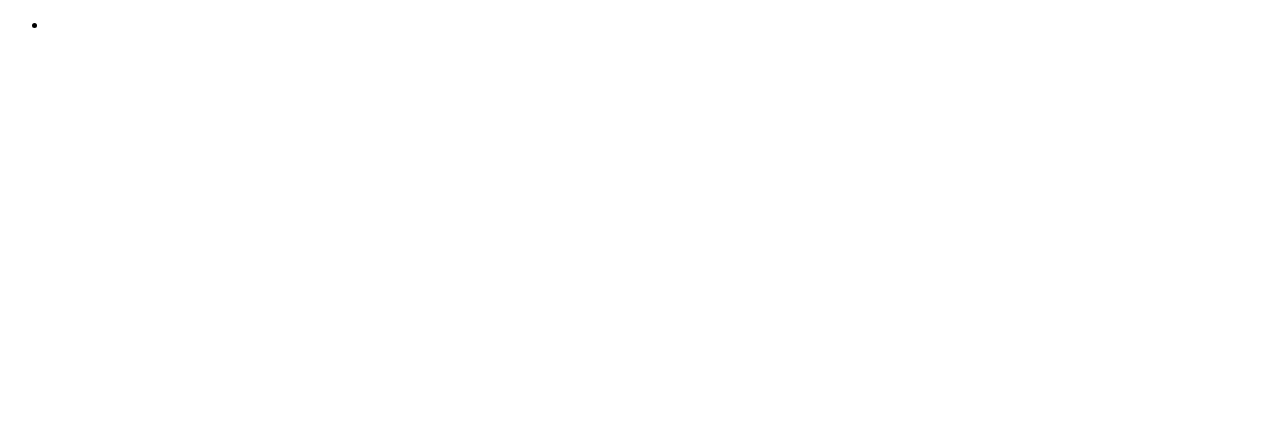
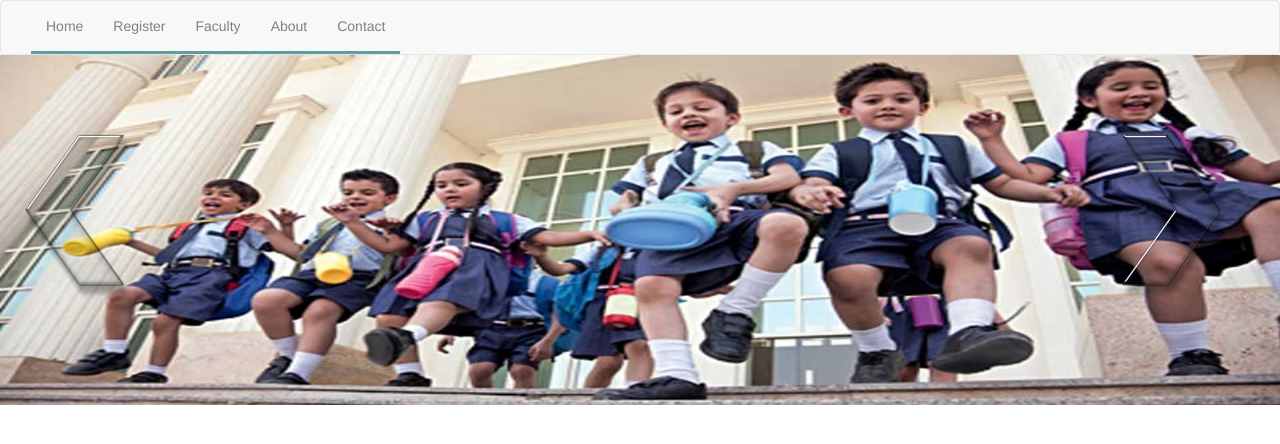
Before and after one commit to XeeshanAnsari/Sataria-website, a plain HTML site: page index.html in a window 1280 px wide. Drawn offline with Linux system fonts and the light colour scheme.

Commit message:
Image Slider is created

```diff
--- a/index.html
+++ b/index.html
@@ -3,17 +3,50 @@
 <head>
     <meta charset="UTF-8">
     <title>Index</title>
+    <link rel="stylesheet" href="./styles/bootstrap.min.css">
+    <script src="./js/jquery.js"></script>
+    <script src="./js/script.js"></script>
+    <script src="./js/bootstrap.min.js"></script>
+    <link rel="stylesheet" href="./styles/style.css">
 </head>
-<body>
+<body onload="sliderA();">
     <div>
         <!-- HEADER  -->
         <div>
-            <div>
-                <ul>
-                    <li><a href="#"></a></li>
-                </ul>
+            <div >
+
+            <!--Navigation-->
+                <div class="navbar navbar-default " id="navbar-cus">
+                    <div class="navbar-brand">
+                       <img src="" alt="">
+                    </div>
+
+                       <ul class=" nav navbar-nav " id="navs">
+                          <li><a href="#">Home</a></li>
+                          <li><a href="#">Register</a></li>
+                          <li><a href="#">Faculty</a></li>
+                          <li><a href="#">About</a></li>
+                          <li><a href="#">Contact</a></li>
+
+                        </ul>
+
+                  </div>
             </div>
         </div>
+
+         <!-- HEADER END -->
+
+         <!-- Image slider is start here -->
+
+       <div class="imgBox">
+            <div id="imgSliderBox">
+                <img src="./images/slider/img1.jpg" alt="" id="imgSlider">
+                <div class="left-btn" ><img src="images/slider/left.png"   onclick="slider(-1);" alt="" class="left-arrow"></div>
+                <div class="right-btn" ><img src="images/slider/right.png" onclick="slider(1);" alt="" class="right-arrow"></div>
+            </div>
+       </div>
+    <!-- Image slider is end here -->
+
     </div>
 </body>
 </html>
--- /dev/null
+++ b/js/script.js
@@ -0,0 +1,31 @@
+ // function  for slider images
+        var imgCount = 1;
+        var total = 7 ;
+        function slider(x){
+            var image = document.getElementById("imgSlider");
+            imgCount = imgCount + x;
+            if(imgCount < 1){
+                imgCount = total;
+            }
+            else if(imgCount > total){
+                imgCount = 1;
+            }
+            else{
+                 image.src = "./images/slider/img" + imgCount + ".jpg";
+            }
+        }
+
+        window.setInterval(function slideA() {
+            var image = document.getElementById("imgSlider");
+            imgCount = imgCount + 1;
+            if(imgCount < 1){
+                imgCount = total;
+            }
+            else if(imgCount > total){
+                imgCount = 1;
+            }
+            else{
+                 image.src = "./images/slider/img" + imgCount + ".jpg";
+            }
+
+        },3000);
--- /dev/null
+++ b/styles/style.css
@@ -0,0 +1,59 @@
+body{
+    padding: 0px;
+    margin: 0px;
+}
+/* Navgation  start  here */
+#navbar-cus {
+
+
+}
+#navs > li > a{
+
+    color: gray;
+    border-bottom:  3px solid seashell;
+}
+#navs > li > a:hover{
+    color: cadetblue;
+    border-bottom:  3px solid cadetblue;
+}
+#navs > li > a:link{
+    border-bottom:  3px solid cadetblue;
+}
+
+/* Navgation  End  here */
+
+/* image slider end here */
+.imgBox{
+    width: 100%;
+
+}
+#imgSliderBox{
+
+    margin: -20px auto;
+
+
+}
+    #imgSlider{
+            width: 100%;
+            height: 350px;
+            position: absolute;
+        }
+        .left-btn ,.right-btn{
+            width: 10%;
+            height: 300px;
+            position: absolute;
+            left: 0%;
+            top: 20px;
+        }
+        .right-btn{
+            left: 85%;
+            top: 20px;
+        }
+        .left-arrow ,.right-arrow{
+            width: 100%;
+            height: 60%;
+            margin: 100px 15px;
+
+        }
+
+/* image slider end here */
```
Also changed, not shown: images/slider/img1.jpg (added), images/slider/img2.jpg (added), images/slider/img3.jpg (added), images/slider/img4.jpg (added), images/slider/img5.jpg (added), images/slider/img6.jpg (added), images/slider/img7.jpg (added), images/slider/left.png (added), images/slider/right.png (added), styles/bootstrap-theme.css (renamed from style/bootstrap-theme.css), styles/bootstrap-theme.min.css (renamed from style/bootstrap-theme.min.css), styles/bootstrap.css (renamed from style/bootstrap.css), styles/bootstrap.min.css (renamed from style/bootstrap.min.css), 8 other files.
